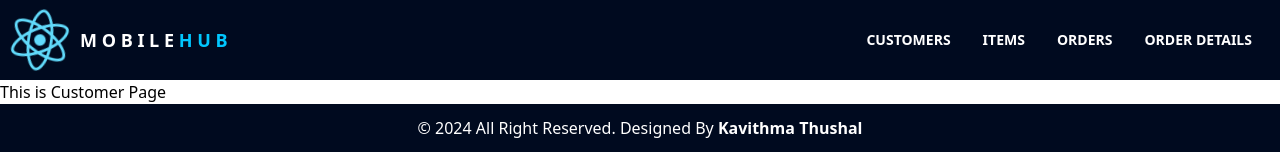
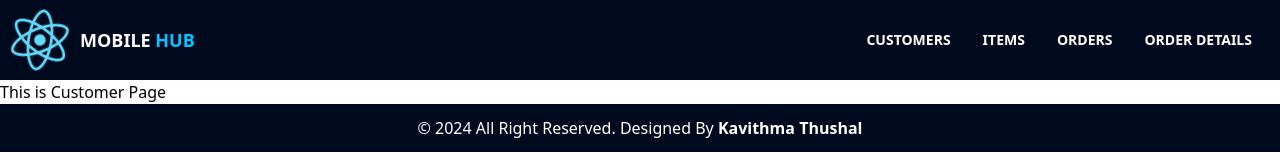
Before and after one commit to Kavithma-Thushal/Travel-Voyage-3rd-Sem-Final, a React (Create React App) app: page / in a window 1280 px wide. Shown: the top 160 px of the page. Built offline with nearby package versions, Linux system fonts and the light colour scheme.

Commit message:
Navbar.tsx Refactored

```diff
--- a/src/views/components/Navbar/Navbar.tsx
+++ b/src/views/components/Navbar/Navbar.tsx
@@ -8,7 +8,7 @@ export function Navbar() {
                 <a href="https://github.com/Kavithma-Thushal" target="_blank" rel="noopener noreferrer">
                     <div className="flex items-center">
                         <img src={logo} className="Nav-logo mr-2" alt="Nav-logo"/>
-                        <div className="text-lg font-bold">M O B I L E <span className="text-neonBlue">H U B</span>
+                        <div className="text-lg font-bold">MOBILE <span className="text-neonBlue">HUB</span>
                         </div>
                     </div>
                 </a>
```
Also changed, not shown: 7 other files (tests, documents, lock files or other folders).
